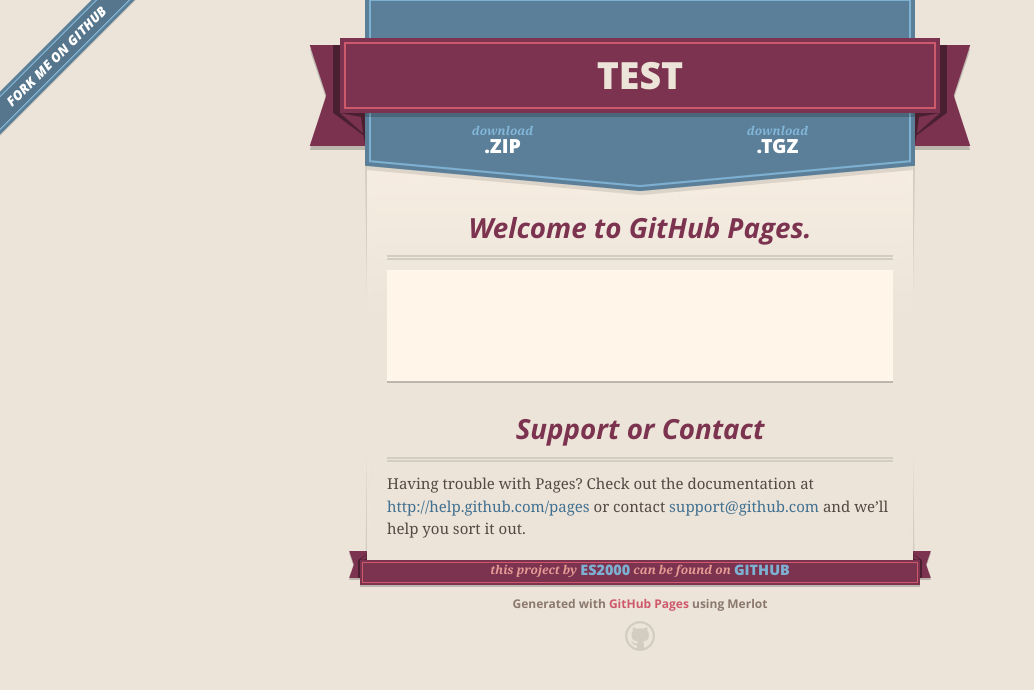
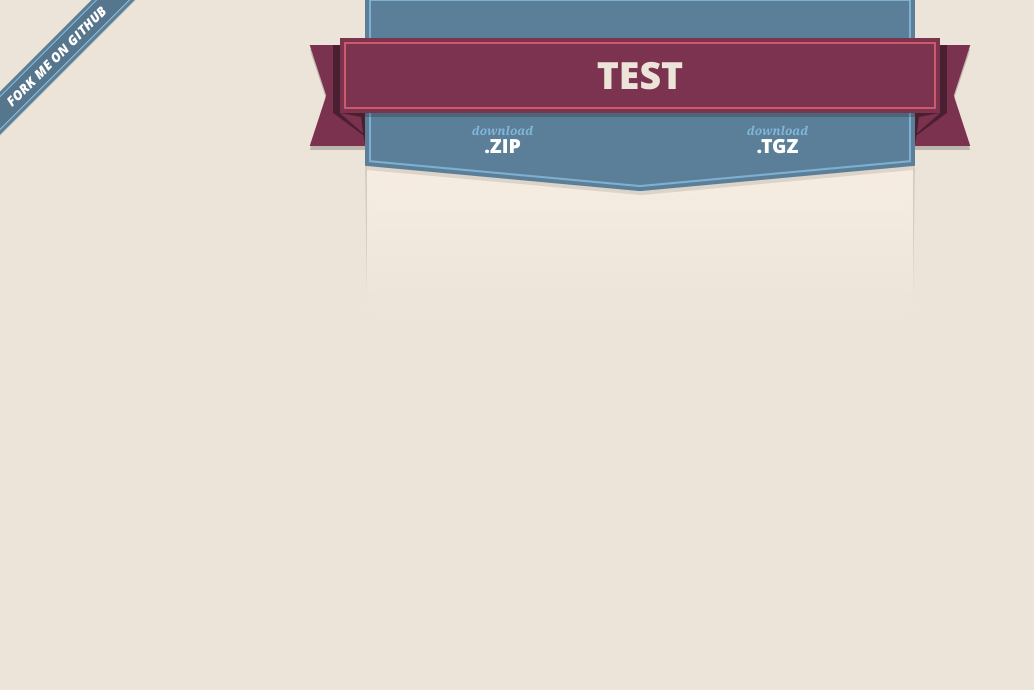
Before and after one commit to es2000/test, a plain HTML site: page index.html in a window 1280 px wide. Shown: the whole page, without its empty margins (0-1034 px from the left). Drawn offline with nearby package versions, Linux system fonts and the light colour scheme.

Commit message:
Update index.html

```diff
--- a/index.html
+++ b/index.html
@@ -45,36 +45,14 @@
       <span class="banner-fix"></span>
 
 
-      <section id="main_content">
-        <h3>
-<a name="welcome-to-github-pages" class="anchor" href="#welcome-to-github-pages"><span class="octicon octicon-link"></span></a>Welcome to GitHub Pages.</h3>
 
 
 
-<pre>
 <div id="demo"/>
 <div id="mapholder"/>
 
-</pre>
 
 
-<h3>
-<a name="support-or-contact" class="anchor" href="#support-or-contact"><span class="octicon octicon-link"></span></a>Support or Contact</h3>
-
-<p>Having trouble with Pages? Check out the documentation at <a href="http://help.github.com/pages">http://help.github.com/pages</a> or contact <a href="mailto:support@github.com">support@github.com</a> and we’ll help you sort it out.</p>
-      </section>
-
-      <footer>
-        <span class="ribbon-outer">
-          <span class="ribbon-inner">
-            <p>this project by <a href="https://github.com/es2000">es2000</a> can be found on <a href="https://github.com/es2000/test">GitHub</a></p>
-          </span>
-          <span class="left-tail"></span>
-          <span class="right-tail"></span>
-        </span>
-        <p>Generated with <a href="http://pages.github.com">GitHub Pages</a> using Merlot</p>
-        <span class="octocat"></span>
-      </footer>
 
     </div>
 
```
